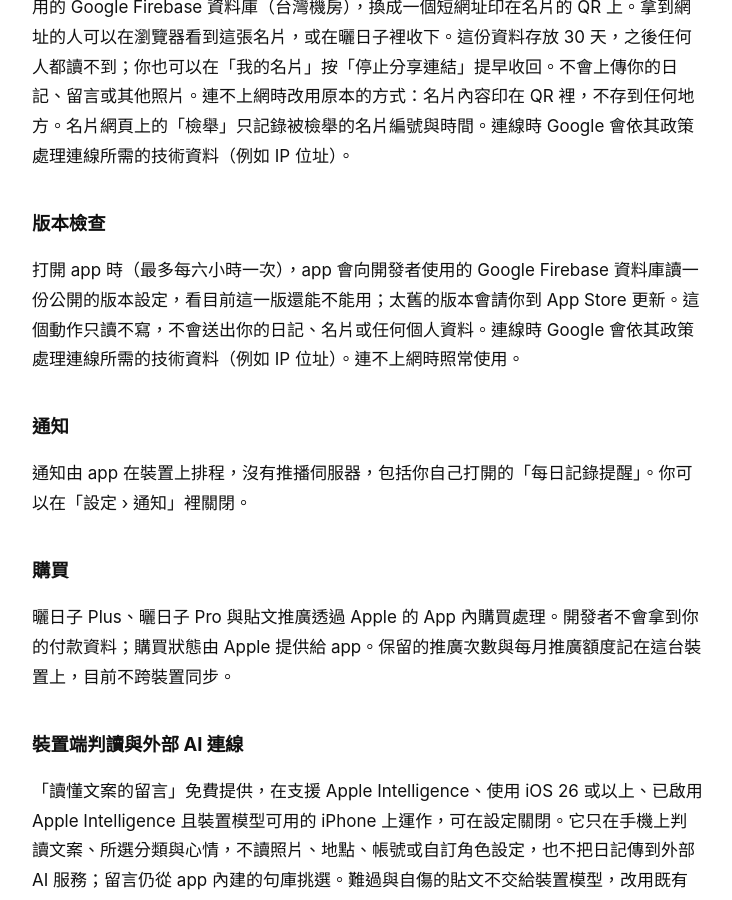
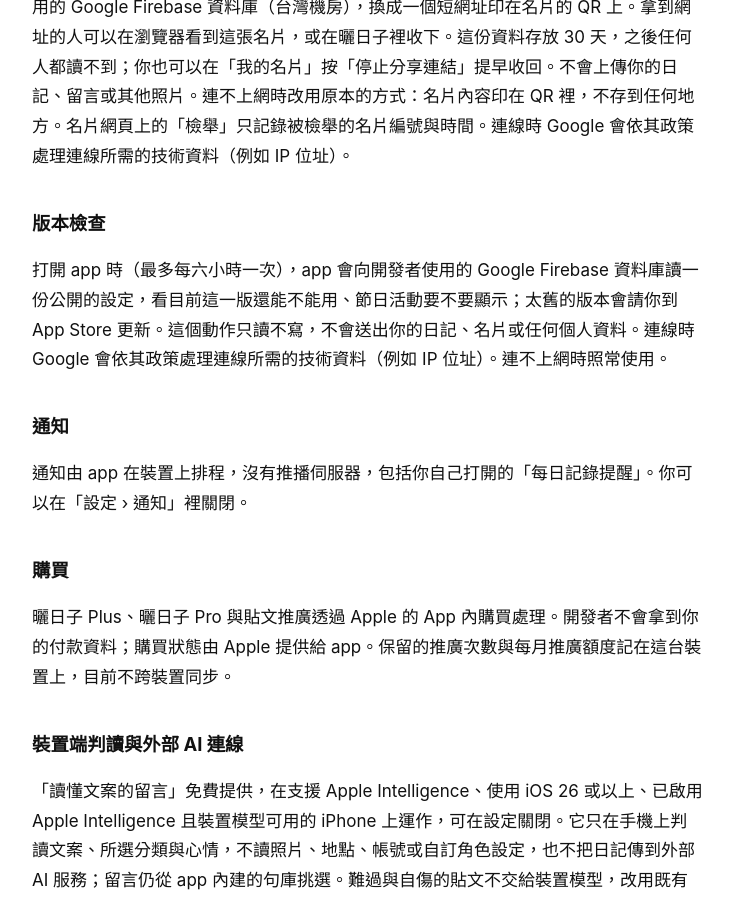
Before and after one commit to chris58530/saiday, a Jekyll site: the page built from privacy-policy.md, in a window 1280 px wide and 900 px high, scrolled down 1950 px. Shown: the whole window, without its empty margins (272-1004 px from the left). Built offline with Jekyll 4.4.1, drawn with Linux system fonts in a browser that asks for light colours.

Commit message:
同步 FameSim docs/ 2026-10-26

```diff
--- a/privacy-policy.md
+++ b/privacy-policy.md
@@ -49,7 +49,7 @@ app 與自己的小工具擴充套件透過這台裝置上的共用儲存空間
 
 ## 版本檢查
 
-打開 app 時（最多每六小時一次），app 會向開發者使用的 Google Firebase 資料庫讀一份公開的版本設定，看目前這一版還能不能用；太舊的版本會請你到 App Store 更新。這個動作只讀不寫，不會送出你的日記、名片或任何個人資料。連線時 Google 會依其政策處理連線所需的技術資料（例如 IP 位址）。連不上網時照常使用。
+打開 app 時（最多每六小時一次），app 會向開發者使用的 Google Firebase 資料庫讀一份公開的設定，看目前這一版還能不能用、節日活動要不要顯示；太舊的版本會請你到 App Store 更新。這個動作只讀不寫，不會送出你的日記、名片或任何個人資料。連線時 Google 會依其政策處理連線所需的技術資料（例如 IP 位址）。連不上網時照常使用。
 
 ## 通知
 
```
